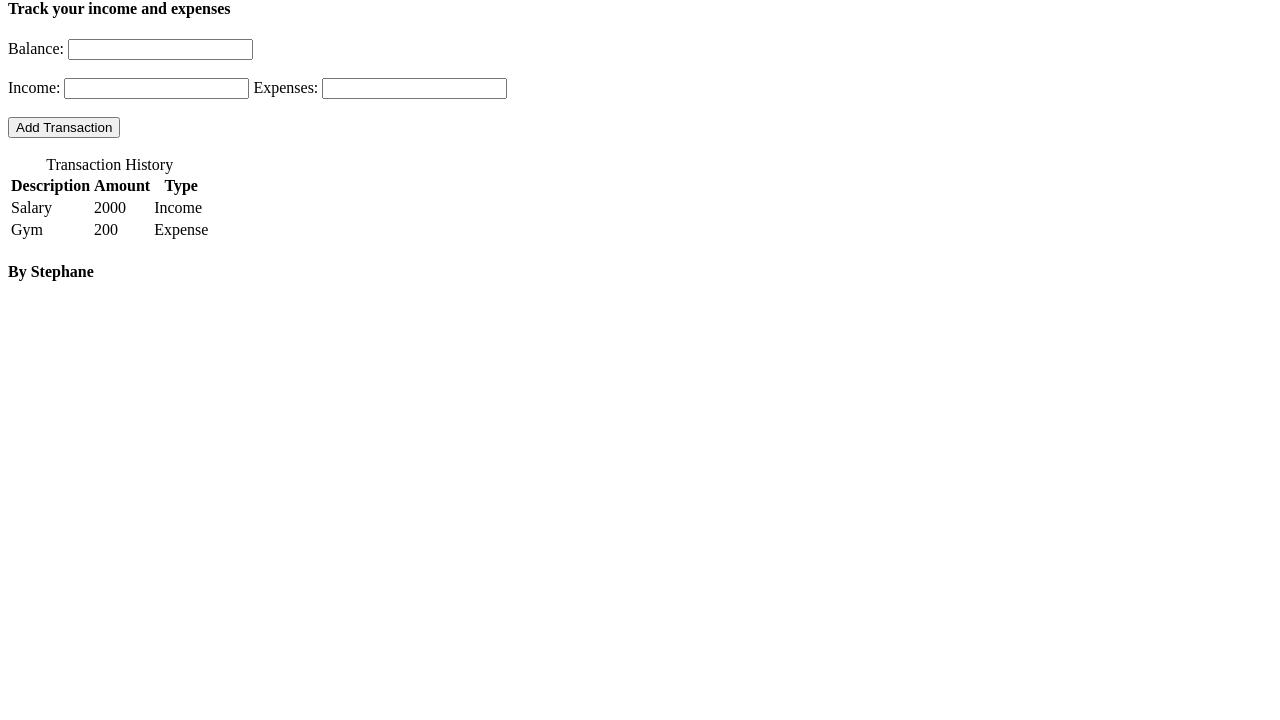
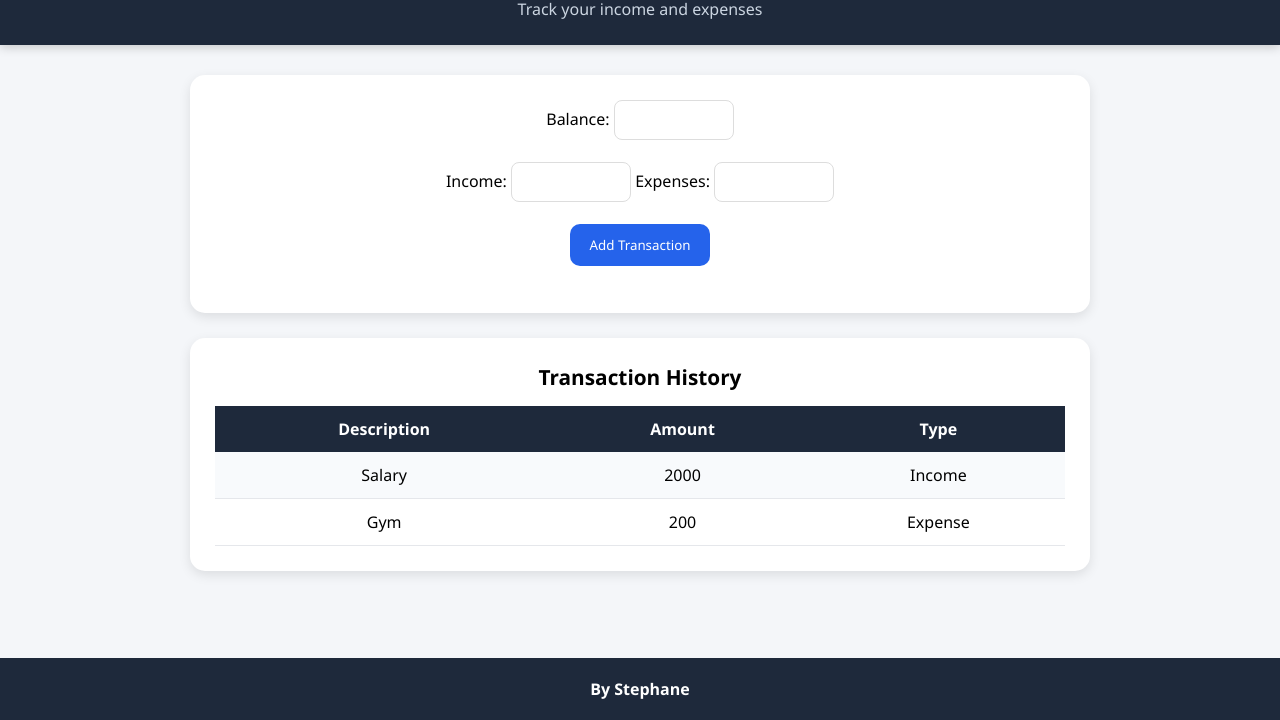
Before and after one commit to stephanetchatchum/learning-web-dev, a plain HTML site: page Personal-financial-tracker/index.html in a window 1280 px wide. Shown: the part 80-800 px from the top of the page. Drawn offline with Linux system fonts and the light colour scheme.

Commit message:
styling done

```diff
--- a/Personal-financial-tracker/index.html
+++ b/Personal-financial-tracker/index.html
@@ -25,7 +25,7 @@
                 <button id="add-transaction">Add Transaction</button><br><br>
             </section>
             <section id="add-transaction-form">
-                <form id="add-transaction">
+                <form id="transaction-form">
                     <br>
                     <label for="Description">Description: </label>
                     <input type="text" id="Description" name="Description"><br><br>
--- a/Personal-financial-tracker/style.css
+++ b/Personal-financial-tracker/style.css
@@ -1,3 +1,143 @@
+*{
+    margin: 0;
+    padding: 0;
+    box-sizing: border-box;
+    font-family: 'Segoe UI', sans-serif;
+}
+
+body{
+    display: flex;
+    background: #f4f6f9;
+    min-height: 100vh;
+    flex-direction: column;
+}
+
+/*Header*/
+.Header{
+    background: #1e293b;
+    color: white;
+    text-align: center;
+    padding: 25px;
+    box-shadow: 0 2px 10px rgba(0,0,0,0.2);
+}
+
+.Header h1{
+    margin-bottom: 10px;
+}
+
+.Header h4{
+    font-weight: normal;
+    color: #cbd5e1;
+}
+
+/*Main*/
+.Main{
+    width:90%;
+    max-width: 900px;
+    margin: 30px auto;
+}
+
+section{
+    background: white;
+    padding: 25px;
+    margin-bottom: 25px;
+    border-radius: 15px;
+    box-shadow: 0 4px 12px rgba(0,0,0,0.1);
+}
+
+#balance-summary{
+    text-align: center;
+}
+
+#balance-summary input{
+    width: 120px;
+    padding: 10px;
+    border: 0.5px solid #ddd;
+    border-radius: 8px;
+    text-align: center;
+    font-weight: bold;
+}
+
+#Income{
+    color: green;
+}
+
+#Expenses{
+    color: red;
+}
+
+button{
+    background: #2563eb;
+    color: white;
+    border: none;
+    padding: 12px 20px;
+    border-radius: 10px;
+    cursor: pointer;
+    transition: 0.2s;
+}
+
+button:hover{
+    background: #1d4ed8;
+    transform: translateY(-2px);
+}
+
+button:active{
+    background: #0f2769;
+    transform: translateY(2px);
+}
+
 #add-transaction-form{
     display: none;
 }
+
+#add-transaction-form input,#add-transaction-form select{
+    width: 250px;
+    padding: 10px;
+    border: 1px solid #d1d5db;
+    border-radius: 8px;
+    outline: none;
+}
+
+#add-transaction-form input:focus,#add-transaction-form select:focus{
+    border-color: #2563eb;
+}
+
+table{
+    width: 100%;
+    border-collapse: collapse;
+}
+
+caption{
+    font-size: 1.3rem;
+    font-weight: bold;
+    margin-bottom: 15px;
+}
+
+th{
+    background: #1e293b;
+    color: white;
+    padding: 12px;
+}
+
+td{
+    padding: 12px;
+    text-align: center;
+    border-bottom: 1px solid #e5e7eb;
+}
+
+tr:nth-child(even){
+    background-color: #f8fafc;
+}
+
+tr:hover{
+    background: #e0f2fe;
+}
+
+/*footer*/
+.Footer{
+    margin-top: auto;
+    background: #1e293b;
+    color: white;
+    text-align: center;
+    padding: 20px;
+}
```
